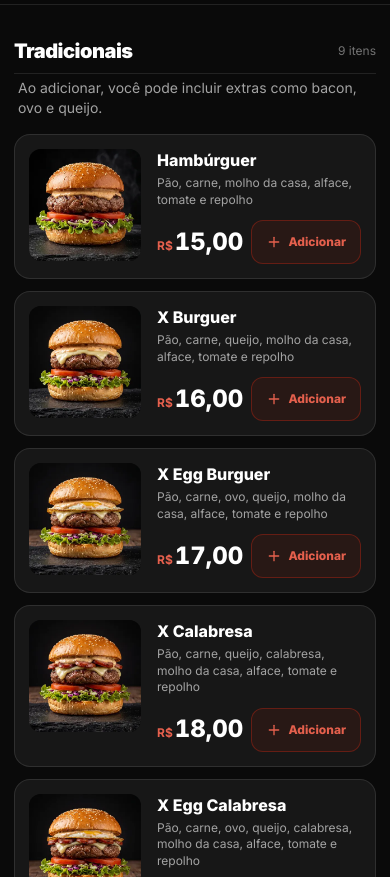
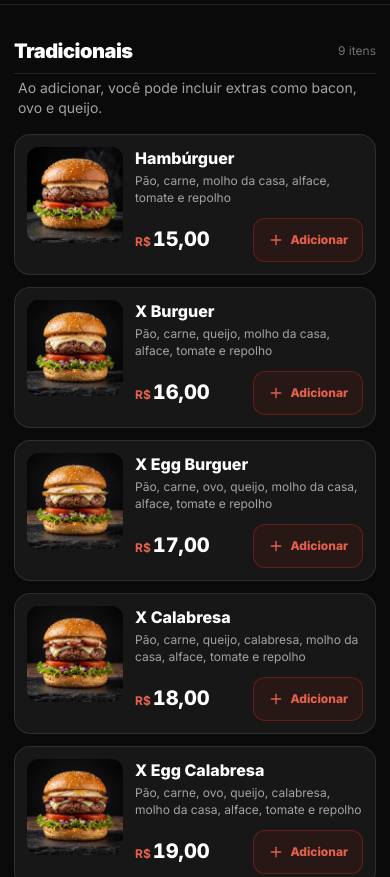
Before and after one commit to LuizxxDev/cardapio-online, a website: page index.html in a window 390 px wide. Shown: the part 1260-2137 px from the top of the page. Drawn offline with nearby package versions, Linux system fonts and the light colour scheme.

Commit message:
update 3.1

```diff
--- a/index.html
+++ b/index.html
@@ -421,7 +421,7 @@
     var PAYI = { "Pix": ["pix", "text-[#32BCAD]"], "Cartão de crédito": ["card", "text-neutral-300"], "Cartão de débito": ["card", "text-neutral-300"], "Dinheiro": ["cash", "text-green-400"] };
     var ICO = '<svg viewBox="0 0 24 24" class="h-8 w-8 text-red-400/70" fill="none" stroke="currentColor" stroke-width="1.6" stroke-linecap="round" stroke-linejoin="round"><path d="M4 10a8 6 0 0 1 16 0z"/><path d="M3 13.5h18"/><path d="M4 17h16"/><path d="M5 17a3 3 0 0 0 3 3h8a3 3 0 0 0 3-3"/></svg>';
     function stp(m, q, p, h) { var c = h ? C.stepH : C.step; return '<div class="flex shrink-0 items-center gap-2 font-extrabold"><button class="' + c + '" onclick="' + m + '" aria-label="Menos">−</button><span class="min-w-4 text-center">' + q + '</span><button class="' + c + '" onclick="' + p + '" aria-label="Mais">+</button></div>' }
-    function pr(v, w) { return '<span class="whitespace-nowrap"><span class="mr-0.5 text-xs font-bold ' + (w ? 'text-white/80' : 'text-red-400') + '">R$</span><span class="num text-2xl font-extrabold leading-none">' + v.toFixed(2).replace(".", ",") + '</span></span>' }
+    function pr(v, w) { return '<span class="whitespace-nowrap"><span class="mr-0.5 text-xs font-bold ' + (w ? 'text-white/80' : 'text-red-400') + '">R$</span><span class="num text-xl font-extrabold leading-none sm:text-2xl">' + v.toFixed(2).replace(".", ",") + '</span></span>' }
     function toast(m) { var t = $("toast"); t.textContent = m; t.classList.add("show"); clearTimeout(toast.h); toast.h = setTimeout(function () { t.classList.remove("show") }, 1600) }
     function hd(t, fn) { return '<div class="' + C.ph + '"><h3 class="min-w-0 font-display text-xl [overflow-wrap:anywhere]">' + t + '</h3><button class="' + C.x + '" onclick="' + fn + '" aria-label="Fechar">' + ic("x", "mx-auto h-5 w-5") + '</button></div>' }
     function show(el, on, disp) {
@@ -440,8 +440,8 @@
     var TB = 'shrink-0 min-h-[44px] rounded-xl border px-4 py-2.5 text-sm font-medium transition-colors duration-150 active:scale-[.97] ', TON = 'border-red-600 bg-red-600 text-white', TOFF = 'border-white/10 bg-neutral-900 text-neutral-300 hover:text-white', spyT = 0, spyF = 0, firstDraw = true;
     function card(it, i) {
       var tg = CFG.maisPedidos.indexOf(it.n) > -1 ? "Mais pedido" : it.s ? "Especial" : "";
-      return '<div class="' + (firstDraw ? 'rise ' : '') + (off(it) ? 'opacity-60 ' : '') + 'group flex gap-4 rounded-2xl border border-white/10 bg-neutral-900 p-3.5 transition-colors hover:border-red-600/50"' + (firstDraw ? ' style="animation-delay:' + Math.min((i || 0) * 45, 360) + 'ms"' : '') + '><div class="relative grid h-28 w-28 shrink-0 place-items-center overflow-hidden rounded-xl bg-neutral-950 text-4xl sm:h-32 sm:w-32">' + thumb(it) + '</div>'
-        + '<div class="flex min-w-0 flex-1 flex-col justify-between"><div>' + (tg ? '<span class="mb-1 flex items-center gap-1 text-[11px] font-extrabold uppercase tracking-wider text-red-400">' + ic(tg === "Especial" ? "star" : "flame", "h-3 w-3") + tg + '</span>' : '') + '<h4 class="text-base font-extrabold leading-snug">' + it.n + '</h4>' + (it.d ? '<p class="mt-1 line-clamp-3 text-xs leading-snug text-neutral-400">' + it.d + '</p>' : '') + '</div><div class="mt-3 flex items-center justify-between gap-2">' + pr(it.p) + '<div id="a' + it.id + '"></div></div></div></div>';
+      return '<div class="' + (firstDraw ? 'rise ' : '') + (off(it) ? 'opacity-60 ' : '') + 'group flex gap-3 rounded-2xl border border-white/10 bg-neutral-900 p-3 sm:gap-4 sm:p-3.5 transition-colors hover:border-red-600/50"' + (firstDraw ? ' style="animation-delay:' + Math.min((i || 0) * 45, 360) + 'ms"' : '') + '><div class="relative grid h-24 w-24 shrink-0 place-items-center overflow-hidden rounded-xl bg-neutral-950 text-4xl sm:h-32 sm:w-32">' + thumb(it) + '</div>'
+        + '<div class="flex min-w-0 flex-1 flex-col justify-between"><div>' + (tg ? '<span class="mb-1 flex items-center gap-1 text-[11px] font-extrabold uppercase tracking-wider text-red-400">' + ic(tg === "Especial" ? "star" : "flame", "h-3 w-3") + tg + '</span>' : '') + '<h4 class="text-base font-extrabold leading-snug">' + it.n + '</h4>' + (it.d ? '<p class="mt-1 line-clamp-3 text-xs leading-snug text-neutral-400">' + it.d + '</p>' : '') + '</div><div class="mt-3 flex flex-wrap items-center justify-between gap-x-2 gap-y-2">' + pr(it.p) + '<div id="a' + it.id + '" class="ml-auto shrink-0"></div></div></div></div>';
     }
     function drawMenu() {
       var n = ""; tabs.forEach(function (gi) { var on = gi === cat && !Q; n += '<button type="button" aria-pressed="' + on + '" class="' + TB + (on ? TON : TOFF) + '" onclick="setCat(' + gi + ')">' + MENU[gi].e + " " + MENU[gi].c + '</button>' });
@@ -484,7 +484,7 @@
       var it = all[id], q = qtyOf(id);
       ["a", "h", "g", "k"].forEach(function (p) {
         var el = $(p + id); if (!el) return; var H = p !== "a"; if (off(it)) { el.innerHTML = '<span class="rounded-lg bg-neutral-800 px-3 py-2 text-xs font-bold text-neutral-400">Esgotado</span>'; return }
-        if (it.b) { el.innerHTML = '<button class="' + (H ? C.addH : C.add) + '" onclick="openOpt(' + id + ')">' + ic("plus", "h-4 w-4") + 'Adicionar' + (q ? ' (' + q + ')' : '') + '</button>'; el.className = "flex items-center"; return }
+        if (it.b) { el.innerHTML = '<button class="' + (H ? C.addH : C.add) + '" onclick="openOpt(' + id + ')">' + ic("plus", "h-4 w-4") + 'Adicionar' + (q ? ' (' + q + ')' : '') + '</button>'; el.className = (H ? "flex items-center" : "ml-auto flex shrink-0 items-center"); return }
         el.innerHTML = q ? stp("simple(" + id + ",-1)", q, "simple(" + id + ",1)", H) : '<button class="' + (H ? C.addH : C.add) + '" onclick="simple(' + id + ',1)">' + ic("plus", "h-4 w-4") + 'Adicionar</button>'
       });
     }
@@ -629,7 +629,8 @@
       var h = w.map(function (n) { var it = all.filter(function (x) { return x.n === n })[0]; return it && !off(it) ? '<button type="button" class="min-h-[40px] rounded-full bg-neutral-800 px-3.5 py-2 text-sm font-bold ring-1 ring-white/10 transition hover:bg-neutral-700 active:scale-[.97]" onclick="simple(' + it.id + ',1)">+ ' + it.n + ' · ' + R(it.p) + '</button>' : "" }).join("");
       return h ? '<div class="mt-3"><p class="text-sm font-bold text-neutral-300">Que tal acompanhar?</p><div class="mt-2 flex flex-wrap gap-2">' + h + '</div></div>' : "";
     }
-    function pixBox() { return CFG.pix && lastOrder && lastOrder.pay === "Pix" ? '<div class="mt-4 rounded-lg bg-neutral-900 p-3 text-left ring-1 ring-white/10"><p class="text-sm text-neutral-400">Chave Pix (celular) · copie e pague no app do seu banco</p><p class="break-all font-extrabold">' + esc(CFG.pix) + '</p><button type="button" class="' + C.add + ' mt-2 inline-flex items-center gap-2" onclick="copyTxt(CFG.pix,this)">' + ic("copy", "h-4 w-4") + 'Copiar chave</button></div>' : "" }
+    function fmtPix(k) { var d = String(k).replace(/\D/g, ""); return d.length === 11 ? "(" + d.slice(0, 2) + ") " + d.slice(2, 7) + "-" + d.slice(7) : d.length === 10 ? "(" + d.slice(0, 2) + ") " + d.slice(2, 6) + "-" + d.slice(6) : esc(k) }
+    function pixBox() { return CFG.pix && lastOrder && lastOrder.pay === "Pix" ? '<div class="mt-4 rounded-lg bg-neutral-900 p-3 text-left ring-1 ring-white/10"><p class="text-sm text-neutral-400">Chave Pix (celular) · copie e pague no app do seu banco</p><p class="break-all text-lg font-extrabold num">' + fmtPix(CFG.pix) + '</p><p class="mt-1 flex items-start gap-1.5 text-sm font-bold text-amber-300">' + ic("receipt", "mt-0.5 h-4 w-4") + '<span>Depois de pagar, envie o comprovante no WhatsApp, na mesma conversa do pedido.</span></p><button type="button" class="' + C.add + ' mt-2 inline-flex items-center gap-2" onclick="copyTxt(CFG.pix,this)">' + ic("copy", "h-4 w-4") + 'Copiar chave</button></div>' : "" }
     function setTipo(v) { tipo = v; pre = false; fill() }
     function setBairro(v) { bairroSel = v; fill() }
     function clearCli() { try { localStorage.removeItem("fb_cli") } catch (e) { } ["nome", "tel", "rua", "num", "ref"].forEach(function (i) { var x = $(i); if (x) x.value = "" }); bairroSel = ""; fill() }
@@ -662,7 +663,7 @@
       var po = "";["Pix", "Cartão de crédito", "Cartão de débito", "Dinheiro"].forEach(function (p) {
         po += '<label class="' + C.opt + '"><input type="radio" name="pay" value="' + p + '"' + (pay === p ? ' checked' : '') + ' onchange="setPay(this.value)">' + ic(PAYI[p][0], "h-5 w-5 " + PAYI[p][1]) + p + '</label>'
       });
-      h += sec(4, "Forma de pagamento", '<div class="mt-3 grid grid-cols-2 gap-2">' + po + '</div>' + (CFG.pix ? '<div id="pixBox" class="' + (pay === "Pix" ? '' : 'hidden') + ' mt-3 rounded-lg bg-neutral-800 p-3 ring-1 ring-white/10"><p class="text-sm text-neutral-400">Chave Pix (celular) · copie e pague no app do seu banco</p><p class="break-all font-extrabold">' + esc(CFG.pix) + '</p><button type="button" class="' + C.add + ' mt-2 inline-flex items-center gap-2" onclick="copyTxt(CFG.pix,this)">' + ic("copy", "h-4 w-4") + 'Copiar chave</button></div>' : '') + '<div id="trocoBox" class="' + (pay === "Dinheiro" ? '' : 'hidden') + '"><div class="' + C.lab + '">Precisa de troco?</div><div class="mt-1 grid grid-cols-2 gap-2">'
+      h += sec(4, "Forma de pagamento", '<div class="mt-3 grid grid-cols-2 gap-2">' + po + '</div>' + (CFG.pix ? '<div id="pixBox" class="' + (pay === "Pix" ? '' : 'hidden') + ' mt-3 rounded-lg bg-neutral-800 p-3 ring-1 ring-white/10"><p class="text-sm text-neutral-400">Chave Pix (celular) · copie e pague no app do seu banco</p><p class="break-all text-lg font-extrabold num">' + fmtPix(CFG.pix) + '</p><p class="mt-1 flex items-start gap-1.5 text-sm font-bold text-amber-300">' + ic("receipt", "mt-0.5 h-4 w-4") + '<span>Depois de pagar, envie o comprovante no WhatsApp, na mesma conversa do pedido.</span></p><button type="button" class="' + C.add + ' mt-2 inline-flex items-center gap-2" onclick="copyTxt(CFG.pix,this)">' + ic("copy", "h-4 w-4") + 'Copiar chave</button></div>' : '') + '<div id="trocoBox" class="' + (pay === "Dinheiro" ? '' : 'hidden') + '"><div class="' + C.lab + '">Precisa de troco?</div><div class="mt-1 grid grid-cols-2 gap-2">'
         + '<label class="' + C.opt + '"><input type="radio" name="tr" value="sim"' + (troco === "sim" ? ' checked' : '') + ' onchange="setTroco(this.value)">Sim</label>'
         + '<label class="' + C.opt + '"><input type="radio" name="tr" value="nao"' + (troco === "nao" ? ' checked' : '') + ' onchange="setTroco(this.value)">Não</label></div>'
         + '<div id="trocoVal" class="' + (troco === "sim" ? '' : 'hidden') + '">' + f("trocoPara", "Troco para quanto?", "text", 'inputmode="numeric" placeholder="R$ 0,00" oninput="mask(this,3)"') + '</div></div>');
```
